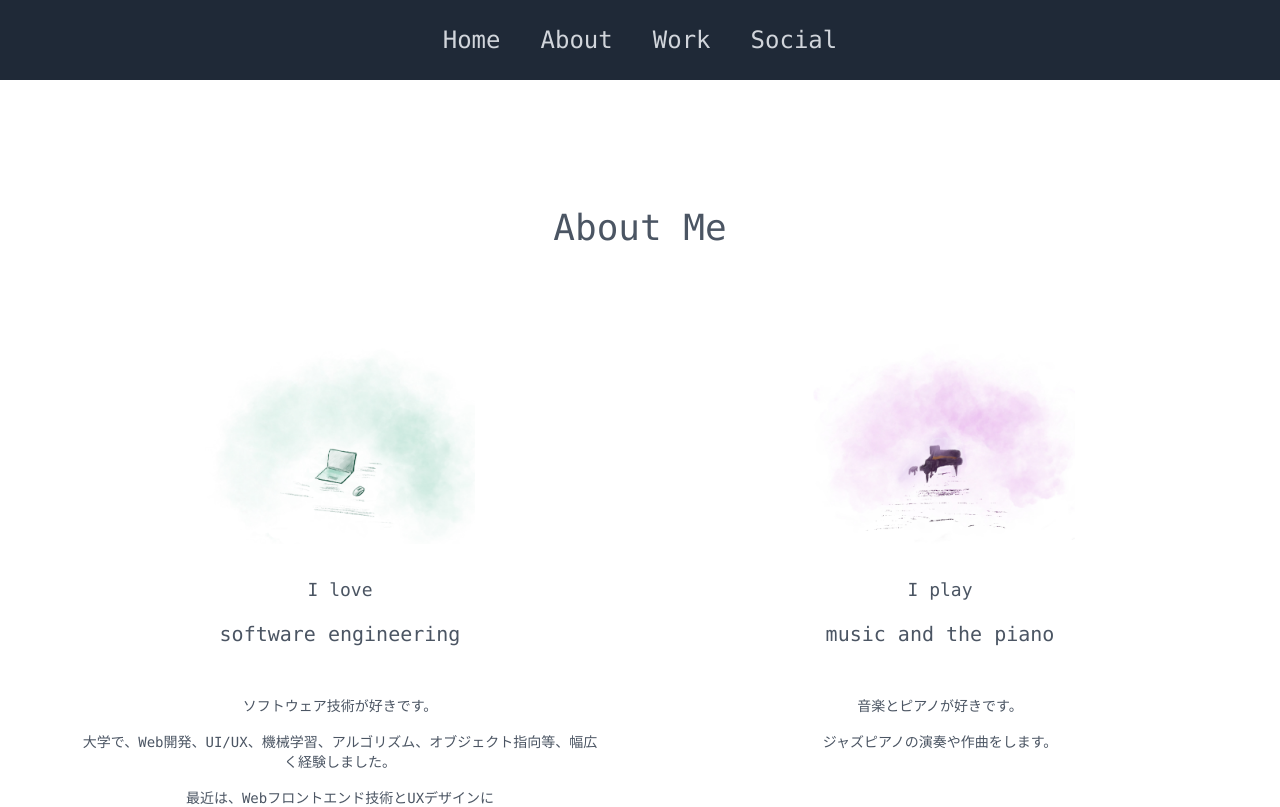
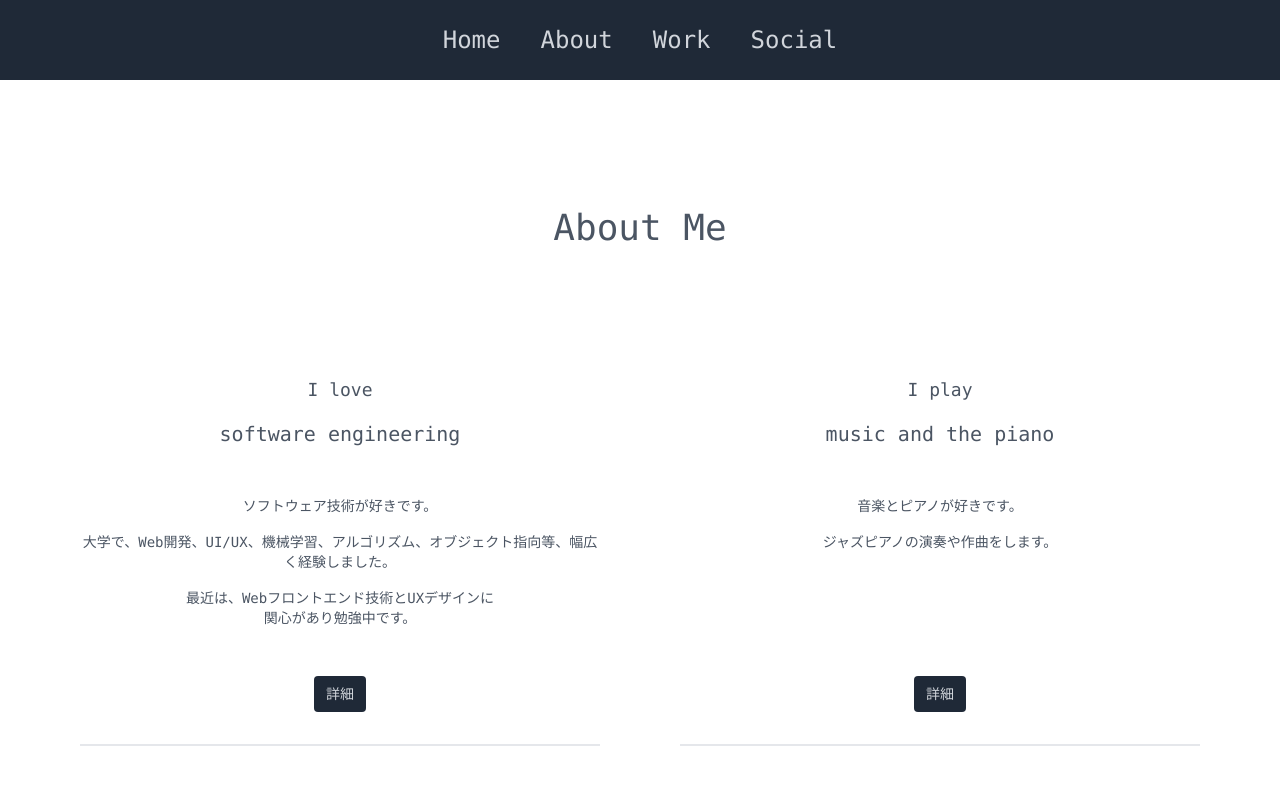
Before and after one commit to yysd94/myblog, a Next.js app: page /about in a window 1280 px wide. Shown: the top 807 px of the page. Built offline with nearby package versions, Linux system fonts and the light colour scheme.

Commit message:
Next Imageの実装部分がレイアウト崩れに影響していると考えられるため、検証のために一時的にNext Imageの部分をコメントアウトしました。

```diff
--- a/components/about/Sammary.js
+++ b/components/about/Sammary.js
@@ -5,12 +5,9 @@ const AboutSammary = (props) => {
 
   return (
     <div className="lg:grid lg:grid-cols-2 lg:gap-12 lg:mx-16">
-      {/* <div className="my-16 pt-16 lg:col-span-2">
-        <p className="text-4xl">About Me</p>
-      </div> */}
       <div className="my-4 p-4 flex flex-col place-content-between lg:col-span-1">
         <div className="">
-          <div className="flex justify-center">
+          {/* <div className="flex justify-center">
             <Image
               className=""
               src="/pc-image.jpg"
@@ -19,7 +16,7 @@ const AboutSammary = (props) => {
               layout={"intrinsic"}
               alt="background-image"
             />
-          </div>
+          </div> */}
           <div className="pt-8 text-lg">I love</div>
           <div className="my-4 pb-8 text-xl">software engineering</div>
           <div className="mt-4">
@@ -45,7 +42,7 @@ const AboutSammary = (props) => {
       </div>
       <div className="my-4 p-4 flex flex-col place-content-between lg:col-span-1">
         <div className="">
-          <div className="flex justify-center">
+          {/* <div className="flex justify-center">
             <Image
               className=""
               src="/piano-image.jpg"
@@ -54,7 +51,7 @@ const AboutSammary = (props) => {
               layout={"intrinsic"}
               alt="background-image"
             />
-          </div>
+          </div> */}
           <div className="pt-8 text-lg">I play</div>
           <div className="my-4 pb-8 text-xl">music and the piano</div>
           <div className="mt-4">
--- a/pages/index.js
+++ b/pages/index.js
@@ -63,13 +63,15 @@ export default function Home() {
               </div>
             </div>
           </div>
-          <div className="hidden md:block md:mt-0">
+          {/* <div className="hidden md:block md:mt-0"> */}
+          <div className="">
             <div className="flex justify-center">
               <Image
                 className=""
                 src="/piano-image.jpg"
                 width={270}
                 height={200}
+                layout={"intrinsic"}
                 alt="background-image"
               />
             </div>
```
